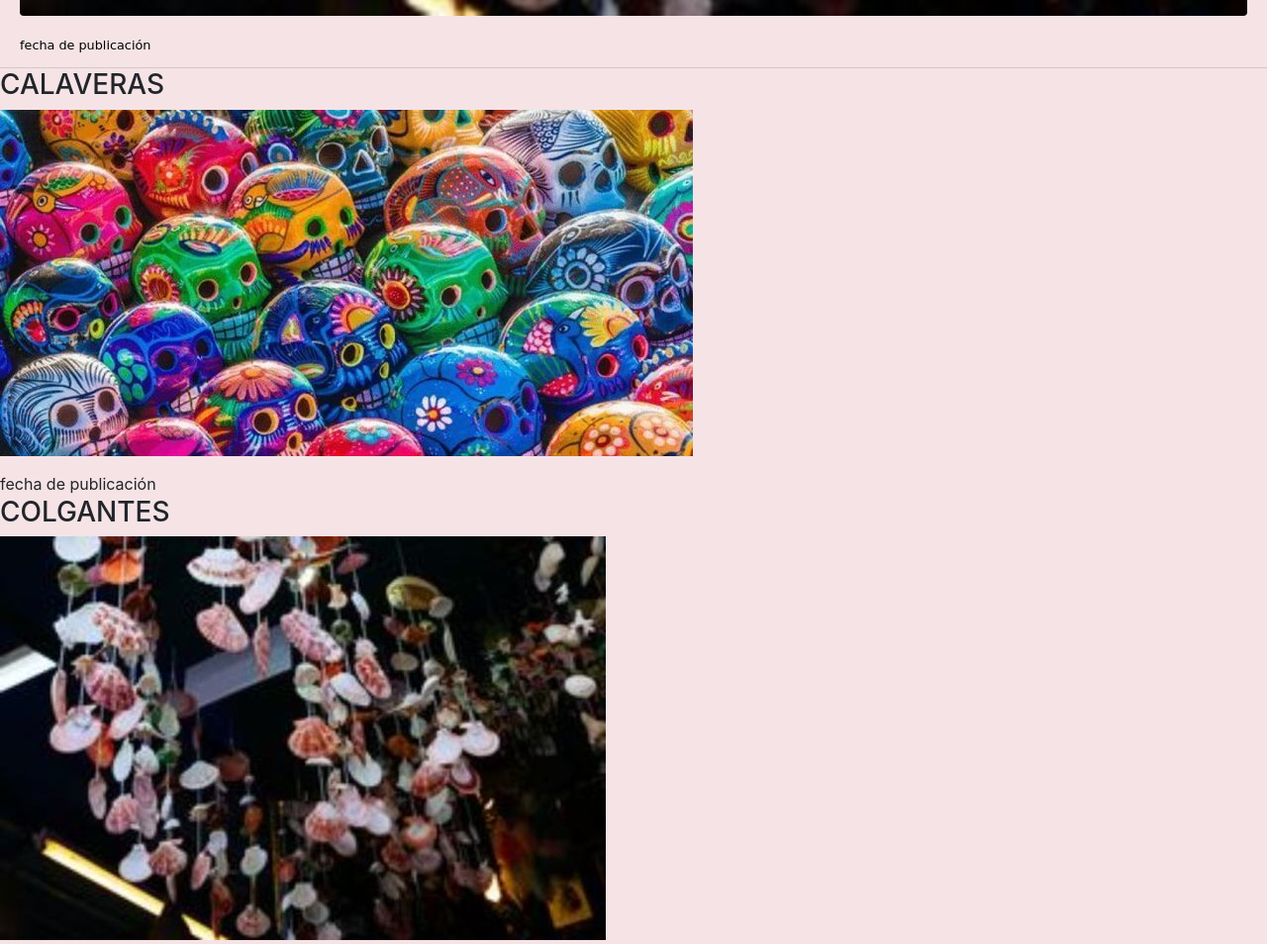
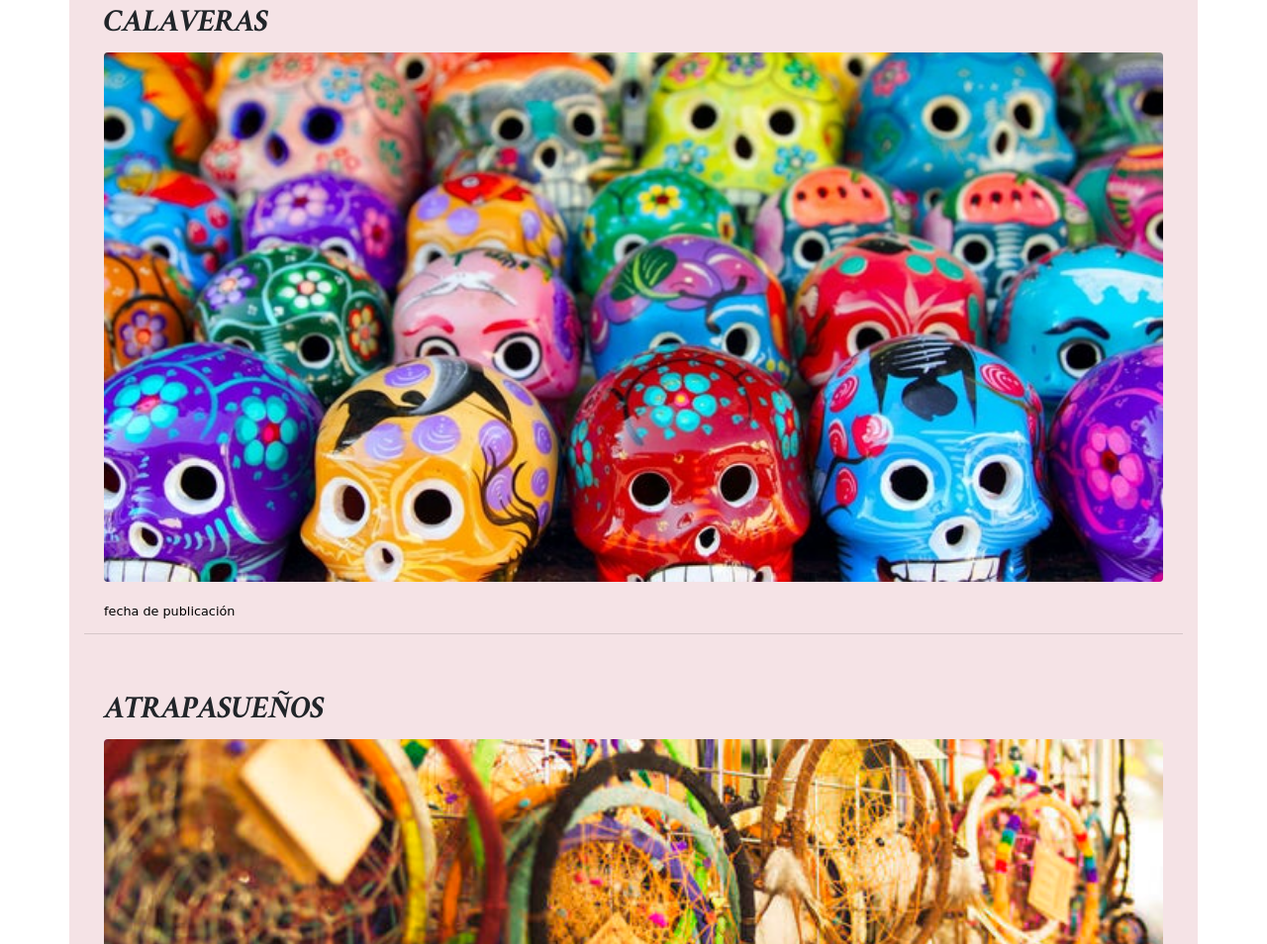
Before and after one commit to ConstanzaCanet/ConstanzaCarnet-Chucherias, a website: page html/Adornos.html in a window 1280 px wide. Shown: the part 1306-2260 px from the top of the page at 99% size. Drawn offline with nearby package versions, Linux system fonts and the light colour scheme; files whose address does not match are found by name.

Commit message:
cambios en catalogo Comp1´

```diff
--- a/html/Adornos.html
+++ b/html/Adornos.html
@@ -126,42 +126,42 @@
 
 
 
-<main>
+<main class="container">
    <section class="catalogo">
 
     <div class="cata card-header">
       <article>
            <h3 class="catafont card-title">COLGANTES</h3>
            <figure>
-              <a href="./html/colgantes.html">
-                   <img src="./imagenes/colga.jpg" alt="colgantes" title="colgantes"  class="img-fluid rounded mx-auto d-block foto">
+              <a href="../html/colgantes.html">
+                   <img src="../imagenes/colga.jpg" alt="colgantes" title="colgantes"  class="img-fluid rounded mx-auto d-block foto">
               </a>
            </figure>
            <time class="Fech">fecha de publicación</time>
       </article>
     </div>
 
-        <div class="b1">
-          <article class="b1__ar">
-               <h3 class="b1__h3">CALAVERAS</h3>
-               <figure class="b1__f">
-                    <a href="../html/calaveras.html" class="b1__a">
-                <img src="../imagenes/calaveritas.jpg" alt="calaberasdeldiadelosmuertos" title="calaveras"  class="foto img-fluid b1__img">
+    <div class="cata card-header">
+      <article>
+           <h3 class="catafont card-title">CALAVERAS</h3>
+           <figure>
+                <a href="../html/calaveras.html">
+                    <img src="../imagenes/craneos de yeso.jpeg" alt="calaberasdeldiadelosmuertos" title="calaveras"  class="img-fluid rounded mx-auto d-block foto">
                 </a>
             </figure>
-                <time class="FechaPublic b1__t">fecha de publicación</time>
+            <time class="Fech">fecha de publicación</time>
       </article>
     </div>
 
-       <div class="b1">
-         <article class="b1__ar">
-               <h3 class="b1__h3">COLGANTES</h3>
-               <figure class="b1__f">
-                  <a href="../html/colgantes.html" class="b1__a">
-                       <img src="../imagenes/colga.jpg" alt="colgantes" title="colgantes"  class="foto img-fluid b1__img">
+    <div class="cata card-header">
+      <article>
+           <h3 class="catafont card-title">ATRAPASUEÑOS</h3>
+           <figure>
+                <a href="../html/atrapasue_os.html">
+                   <img src="../imagenes/atrapasueños.jpg" alt="atrapasueño" title="atrapasueños" alt="atrapasueño" class="img-fluid rounded mx-auto d-block foto">
                 </a>
            </figure>
-            <time class="FechaPublic b1__t">fecha de publicación</time>
+           <time class="Fech">fecha de publicación</time>
       </article>
    </div>
 
```
Also changed, not shown: html/busquedamu_e.html (+12 -13 lines), index.html (+0 -6 lines). Lines whose indentation alone changed are shown as unchanged.
